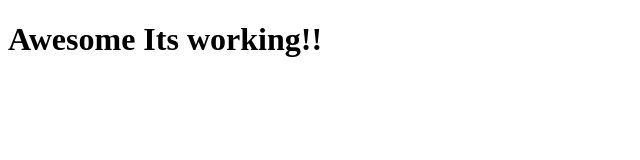
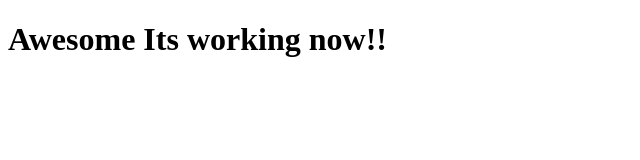
Before and after one commit to aniketsrivastava0011/s3-static-website, a plain HTML site: page index.html in a window 1280 px wide. Shown: the whole page, without its empty margins (0-640 px from the left). Drawn offline with Linux system fonts and the light colour scheme.

Commit message:
Update index.html

```diff
--- a/index.html
+++ b/index.html
@@ -6,6 +6,6 @@
     <title>A Test Page</title>
 </head>
 <body>
-    <h1>Awesome Its working!!</h1>
+    <h1>Awesome Its working now!!</h1>
 </body>
 </html>
```
